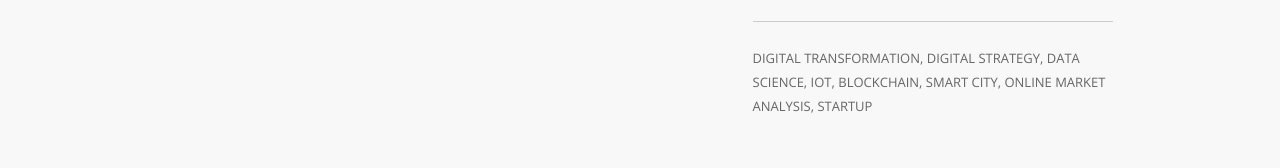
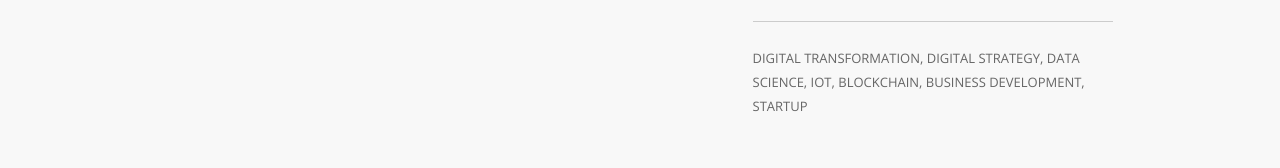
Before and after one commit to obeninteractive/samba-cisse, a plain HTML site: page index.html in a window 1280 px wide. Shown: the part 1999-2167 px from the top of the page. Drawn offline with nearby package versions, Linux system fonts and the light colour scheme; a script that the page names is missing.

Commit message:
Update index.html

```diff
--- a/index.html
+++ b/index.html
@@ -152,7 +152,7 @@
                           <p class="uppercase">Landing Page, Inbound, Mobile & Web Content Strategy, CMS, ERP/CRM, ChatBots, Social Medias, SEO, SEA, SMO, SMA</p>
                          <h6 class="uppercase"><strong>Consulting</strong></h6>
                           <hr />
-                          <p class="uppercase">Digital Transformation, Digital Strategy, Data Science, IoT, Blockchain, Smart City, Online Market Analysis, Startup</p>
+                          <p class="uppercase">Digital Transformation, Digital Strategy, Data Science, IoT, Blockchain, Business Development, Startup</p>
 						</div>
 					</div>
 
```
